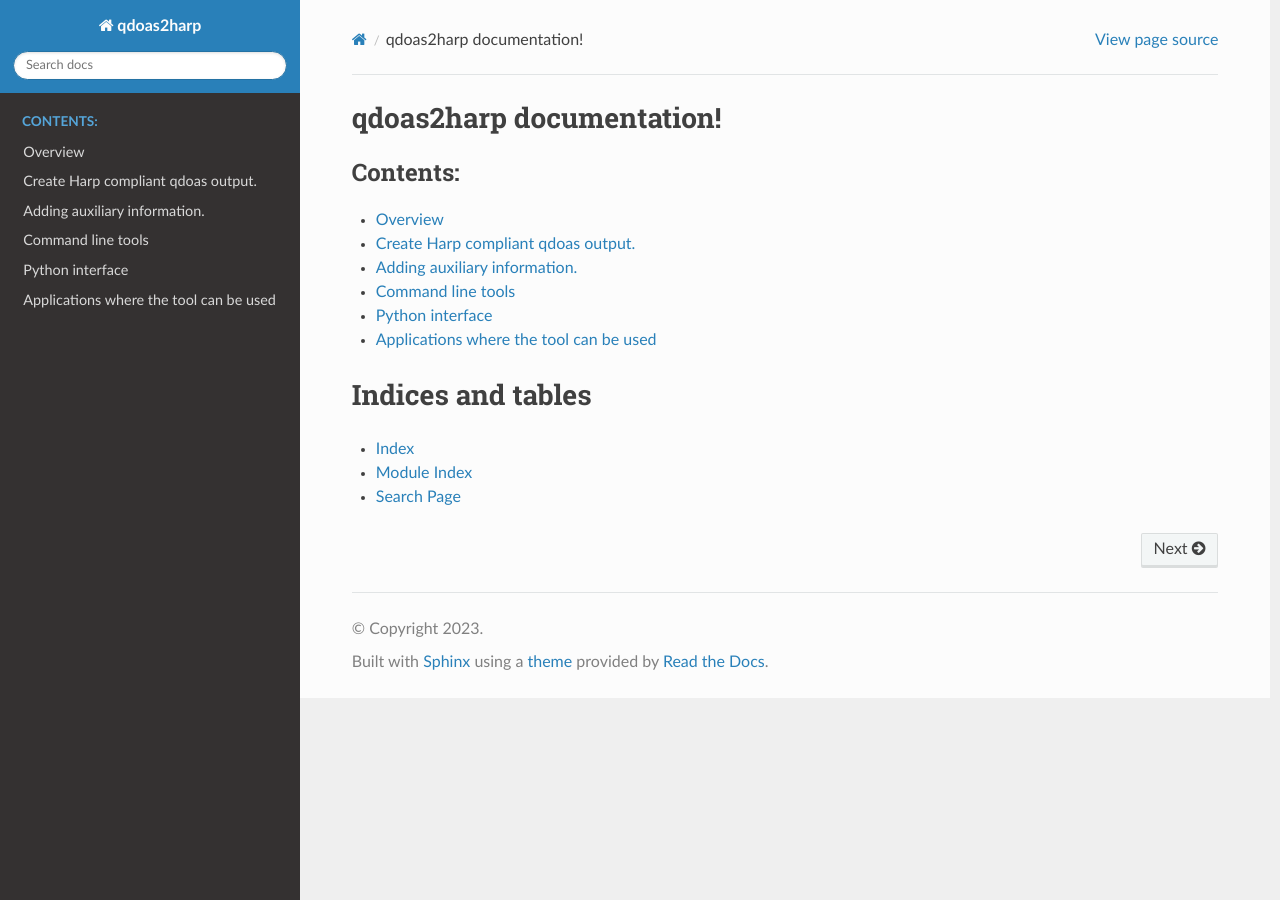
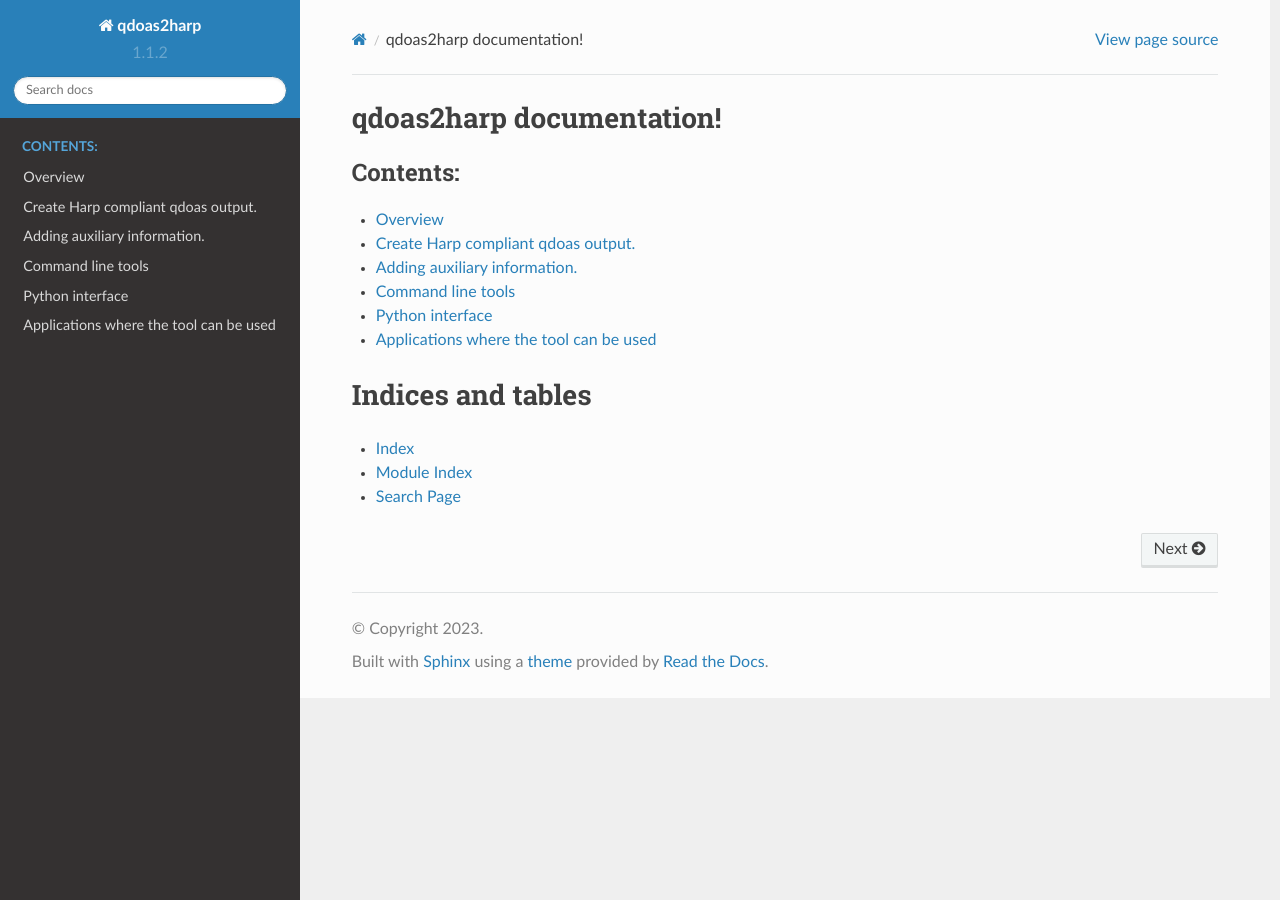
Before and after one commit to UVVIS-BIRA-IASB/qdoas2harp, a Sphinx documentation site: the page built from doc/index.rst, in a window 1280 px wide. Built offline with Sphinx 7.4.7 and the Read the Docs theme 2.0.0, drawn with Linux system fonts in a browser that asks for light colours.

Commit message:
conf.py: version number appears now in docs

```diff
--- a/doc/conf.py
+++ b/doc/conf.py
@@ -9,7 +9,8 @@
 project = 'qdoas2harp'
 copyright = '2023'
 author = 'bira-iasb'
-release = '100'
+version = '1.1.2'
+release = '1.1.2'
 
 # -- General configuration ---------------------------------------------------
 # https://www.sphinx-doc.org/en/master/usage/configuration.html#general-configuration
```
